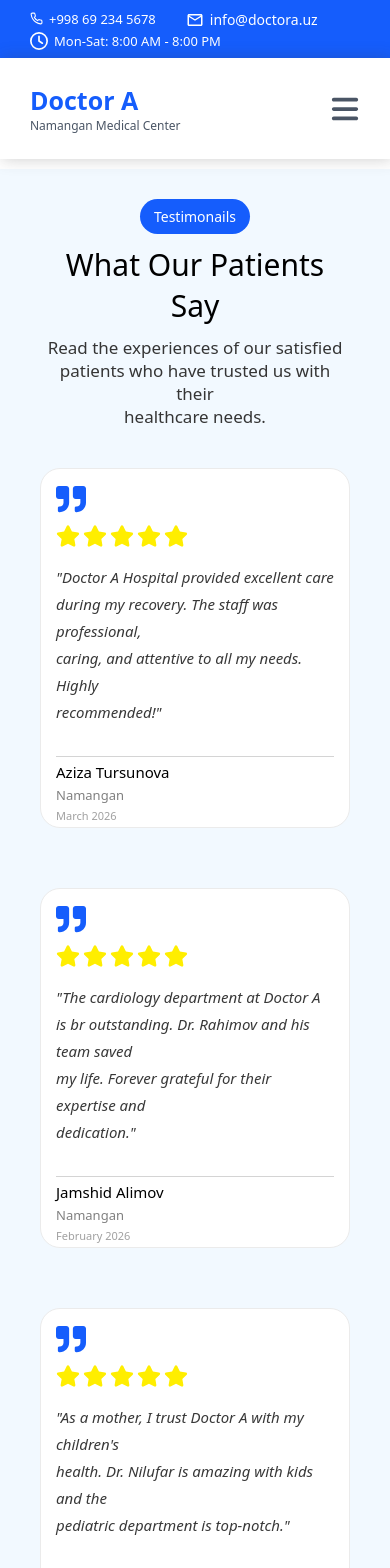
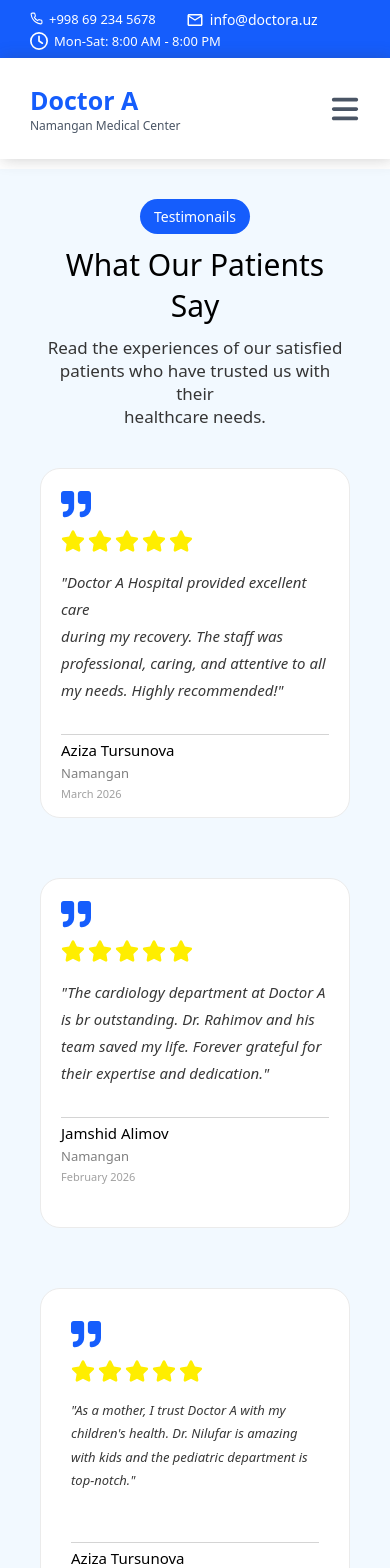
Before and after one commit to Abidovv/doctora, a React (Create React App) app: page / in a window 390 px wide. Shown: the top 1568 px of the page. Built offline with nearby package versions, Linux system fonts and the light colour scheme.

Commit message:
doctoraa.uz

```diff
--- a/src/router/home/Home.css
+++ b/src/router/home/Home.css
@@ -69,6 +69,16 @@
     margin-bottom: 30px;
     animation: test__card1 1s 2s 1 ease-in-out;
 }
+.test__icone2 {
+    width: 380px;
+   min-height: 340px;
+    background-color: rgb(255, 255, 255);
+    border: 1px solid rgb(235, 235, 235);
+    border-radius: 20px;
+    padding: 30px 30px;
+    margin-bottom: 30px;
+    animation: test__card1 1s 2s 1 ease-in-out;
+}
 @keyframes test__card1 {
     0%{
         transform: scale(0.5);
@@ -110,6 +120,14 @@
     margin-top: 16px;
     margin-bottom: 55px;
 }
+.card__ppp3 {
+    color: rgb(56, 56, 56);
+    font-style: italic;
+    font-size: 15px;
+    line-height: 1.8;
+    margin-top: 16px;
+    margin-bottom: 55px;
+}
 
 .line {
     width: 100%;
@@ -136,7 +154,7 @@
 @media screen and (max-width:1320px) {
     .testimonails {
         width: 100%;
-        height: 165vh;
+        height: 170vh;
     }
 
 
@@ -145,7 +163,7 @@
 @media screen and (max-width:920px) {
     .testimonails {
         width: 100%;
-        height: 225vh;
+        height: 240vh;
     }
 
 
@@ -181,12 +199,38 @@
         margin-bottom: 30px;
     }
 
+    .card__pp3{
+        font-size: 13px;
+        margin-bottom: 20px;
+    }
+     .card__ppp3{
+        font-size: 13px;
+        margin-bottom: 50px;
+    }
+
     .test__h1 {
         font-size: 30px;
     }
+
 }
 
 @media screen and (max-width:420px) {
+    .testimonails {
+        padding: -20px 40px;
+    }
+
+    .test__icone1 {
+        width: 340px;
+        height: 340px;
+        background-color: rgb(255, 255, 255);
+        border: 1px solid rgb(235, 235, 235);
+        border-radius: 20px;
+        padding: 20px 20px;
+        margin-bottom: 40px;
+    }
+
+}
+@media screen and (max-width:410px) {
     .testimonails {
         padding: -20px 40px;
     }
@@ -197,8 +241,49 @@
         background-color: rgb(255, 255, 255);
         border: 1px solid rgb(235, 235, 235);
         border-radius: 20px;
-        padding: 15px 15px;
+        padding: 20px 20px;
         margin-bottom: 40px;
     }
 
 }
+@media screen and (max-width:410px) {
+    .testimonails {
+        padding: -20px 40px;
+    }
+
+    .test__icone1 {
+        width: 340px;
+        height: 350px;
+        background-color: rgb(255, 255, 255);
+        border: 1px solid rgb(235, 235, 235);
+        border-radius: 20px;
+        padding: 20px 20px;
+        margin-bottom: 40px;
+    }
+
+}
+@media screen and (max-width:384px) {
+    .testimonails {
+        padding: -20px 40px;
+    }
+
+    .test__icone1 {
+        width: 360px;
+        height: 370px;
+        background-color: rgb(255, 255, 255);
+        border: 1px solid rgb(235, 235, 235);
+        border-radius: 20px;
+        padding: 20px 20px;
+        margin-bottom: 40px;
+    }
+       .test__icone2 {
+        width: 360px;
+        height: 360px;
+        background-color: rgb(255, 255, 255);
+        border: 1px solid rgb(235, 235, 235);
+        border-radius: 20px;
+        padding: 20px 20px;
+        margin-bottom: 40px;
+    }
+
+}
--- a/src/router/home/Home.jsx
+++ b/src/router/home/Home.jsx
@@ -58,8 +58,8 @@ function Home() {
             <FaQuoteRight className='quote' />
             <span className='star'><FaStar /><FaStar /><FaStar /><FaStar /><FaStar /></span>
             <p className='card__p'>"Doctor A Hospital provided excellent care  <br />
-              during my recovery. The staff was professional, <br />
-              caring, and attentive to all my needs. Highly <br />
+              during my recovery. The staff was professional,
+              caring, and attentive to all my needs. Highly
               recommended!"</p>
             <div className="line"></div>
             <p className="card__p2">Aziza Tursunova</p>
@@ -72,8 +72,8 @@ function Home() {
             <FaQuoteRight className='quote' />
             <span className='star'><FaStar /><FaStar /><FaStar /><FaStar /><FaStar /></span>
             <p className='card__p'>"The cardiology department at Doctor A is br
-              outstanding. Dr. Rahimov and his team saved <br />
-              my life. Forever grateful for their expertise and <br />
+              outstanding. Dr. Rahimov and his team saved
+              my life. Forever grateful for their expertise and
               dedication."</p>
             <div className="line"></div>
             <p className="card__p2">Jamshid Alimov</p>
@@ -84,11 +84,11 @@ function Home() {
 
 
 
-          <div className="test__icone1">
+          <div className="test__icone2">
             <FaQuoteRight className='quote' />
             <span className='star'><FaStar /><FaStar /><FaStar /><FaStar /><FaStar /></span>
-            <p className='card__pp3'>"As a mother, I trust Doctor A with my children's <br />
-              health. Dr. Nilufar is amazing with kids and the <br />
+            <p className='card__ppp3'>"As a mother, I trust Doctor A with my children's
+              health. Dr. Nilufar is amazing with kids and the
               pediatric department is top-notch."</p>
             <div className="line"></div>
             <p className="card__p2">Aziza Tursunova</p>
```
